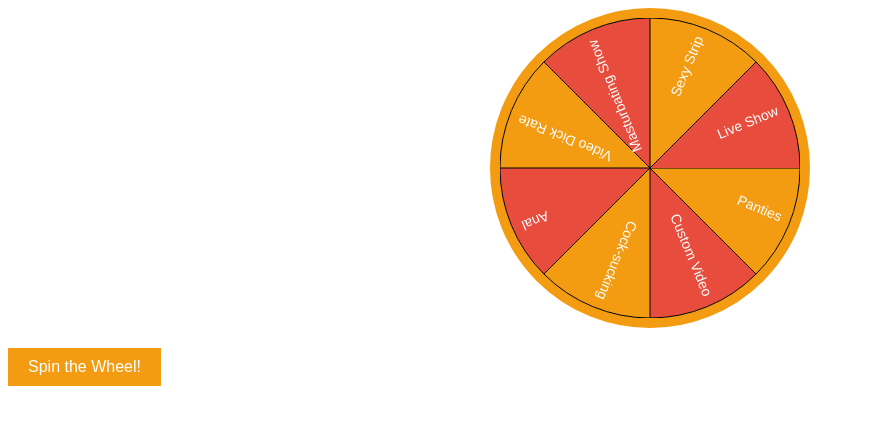
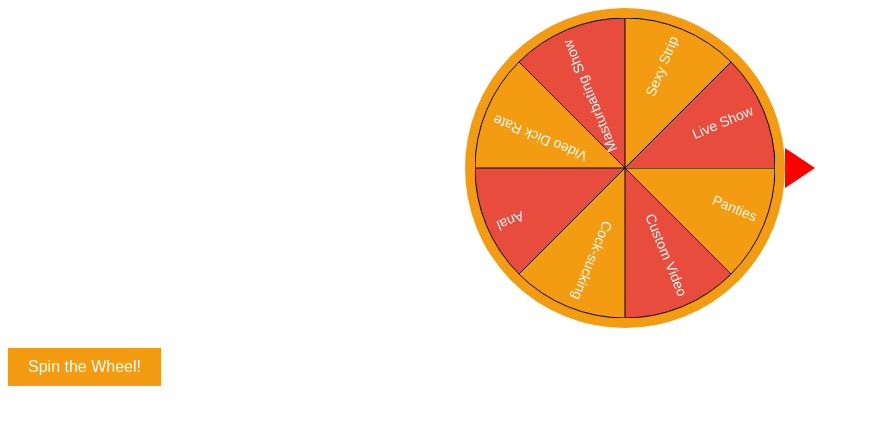
Before and after one commit to mitimodoran/wheel-of-luck, a plain HTML site: page index.html in a window 1280 px wide. Shown: the whole page, without its empty margins (0-870 px from the left). Drawn offline with Linux system fonts and the light colour scheme.

Commit message:
Update index.html

```diff
--- a/index.html
+++ b/index.html
@@ -21,20 +21,22 @@
             font-size: 16px;
             cursor: pointer;
         }
+        /* Stil pentru săgeata laterală */
         #arrow {
             position: absolute;
             width: 0;
             height: 0;
-            border-left: 15px solid transparent;
-            border-right: 15px solid transparent;
-            border-bottom: 20px solid red;
-            top: -40px;
-            left: 50%;
-            transform: translateX(-50%);
+            border-top: 20px solid transparent;
+            border-bottom: 20px solid transparent;
+            border-left: 30px solid red;
+            top: 50%;
+            left: 320px;
+            transform: translateY(-50%);
+            z-index: 10;
         }
         #container {
             position: relative;
-            width: 300px;
+            width: 350px; /* Extindem containerul pentru a include săgeata */
             margin: 0 auto;
         }
     </style>
@@ -44,7 +46,7 @@
         <div id="wheel">
             <canvas id="canvas" width="300" height="300"></canvas>
         </div>
-        <div id="arrow"></div> <!-- Săgeata fixă -->
+        <div id="arrow"></div> <!-- Săgeata fixă laterală -->
     </div>
     <button id="spinButton">Spin the Wheel!</button>
 
```
